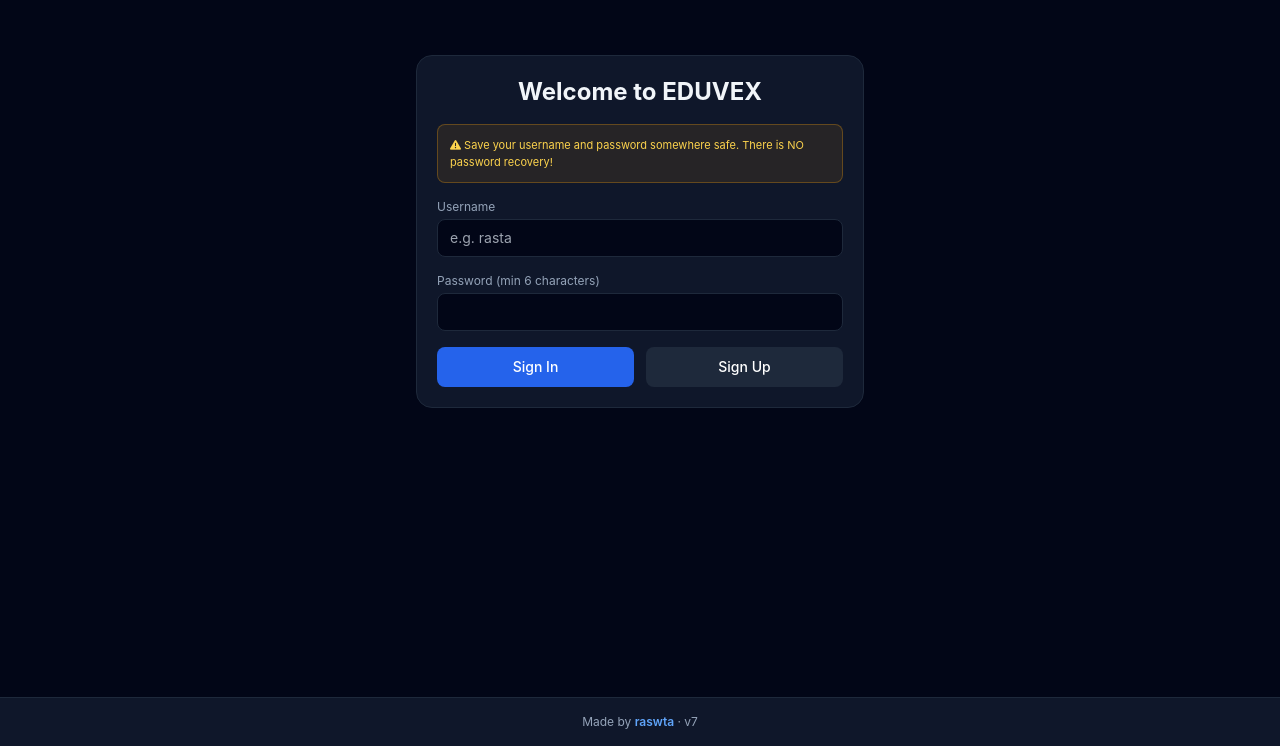
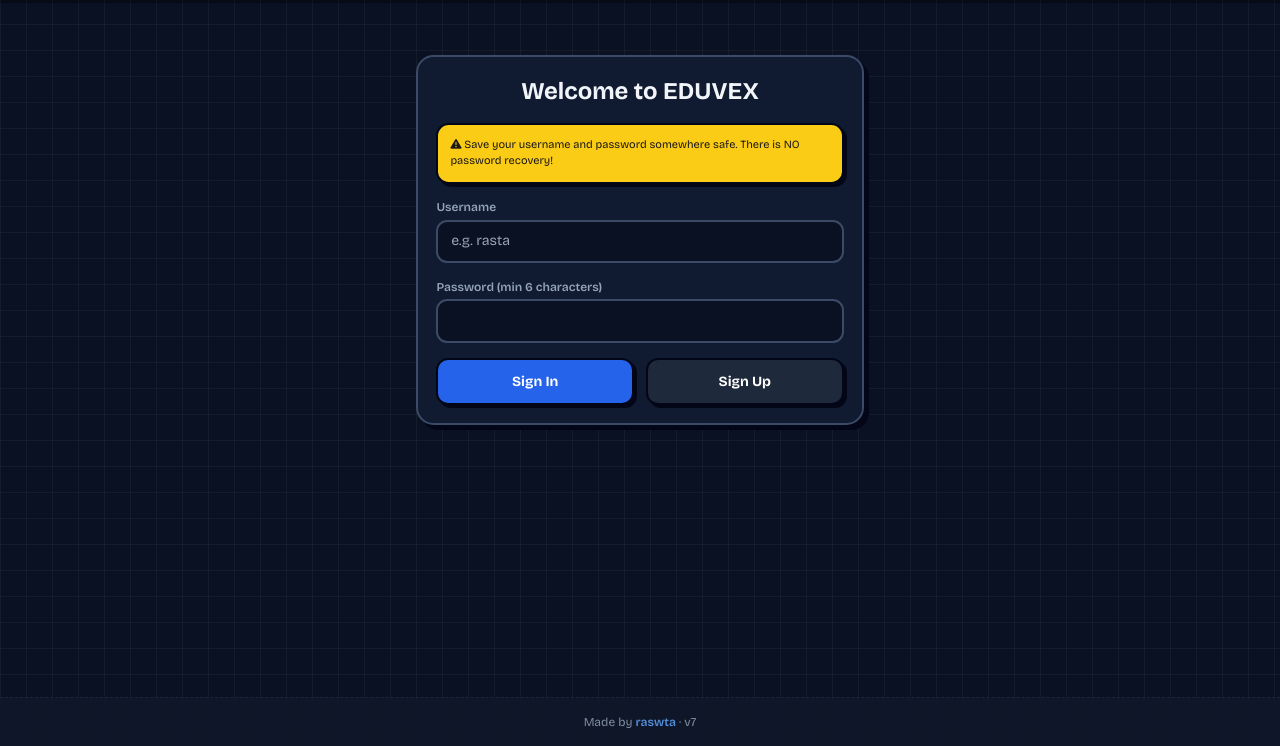
Before and after one commit to raswta/EDUVEX, a plain HTML site: page index.html in a window 1280 px wide. Shown: the part 54-800 px from the top of the page. Drawn offline with nearby package versions, Linux system fonts and the light colour scheme.

Commit message:
Update index.html

```diff
--- a/index.html
+++ b/index.html
@@ -4,7 +4,7 @@
 <meta charset="UTF-8">
 <meta name="viewport" content="width=device-width, initial-scale=1.0">
 <title>EDUVEX - Live Study Planner</title>
-<meta name="build" content="20261122-1">
+<meta name="build" content="20261122-2">
 <link rel="icon" type="image/png" href="icon.png">
 <link rel="apple-touch-icon" href="icon.png">
 <link rel="manifest" href="manifest.json">
@@ -1726,5 +1726,6 @@ function renderGoal() {
 setInterval(() => { if (user) renderGoal(); }, 30000);
 
 </script>
+<script src="eduvex-polish.js?v=2"></script>
 </body>
 </html>
```
